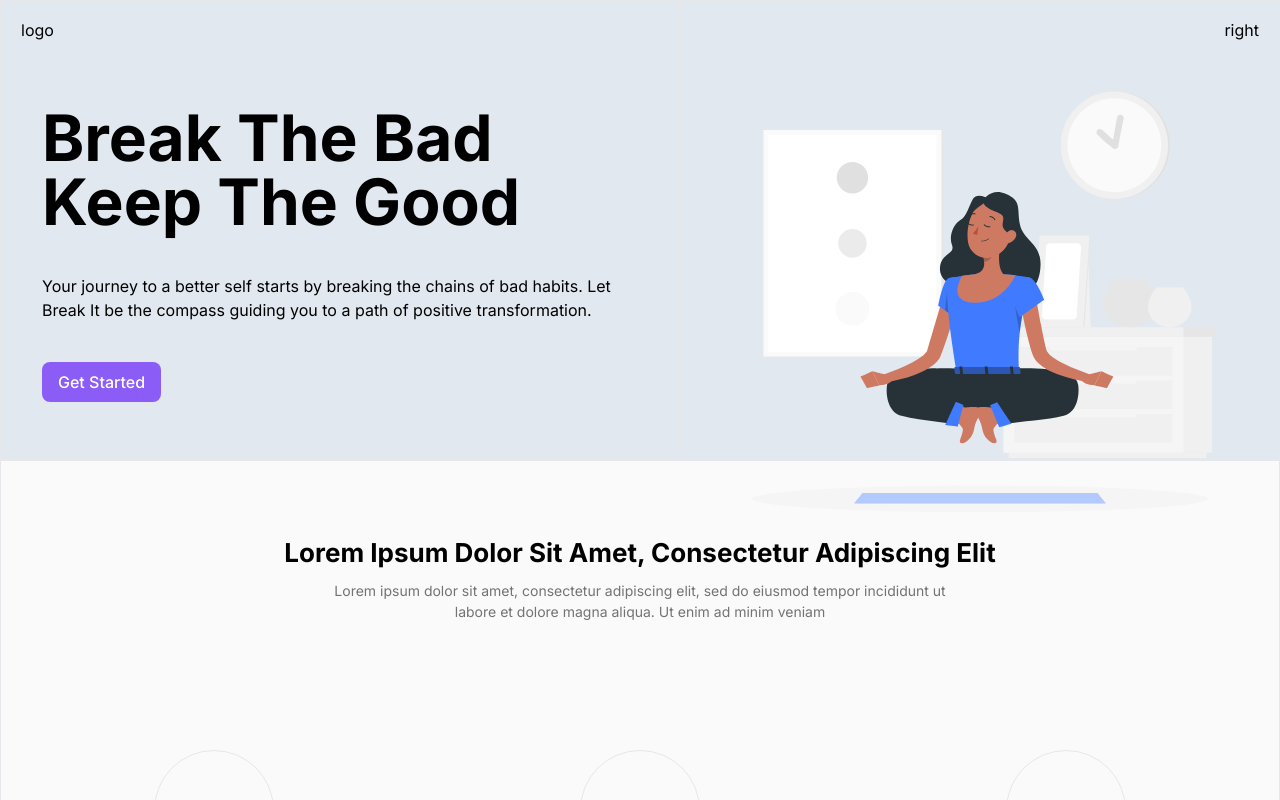
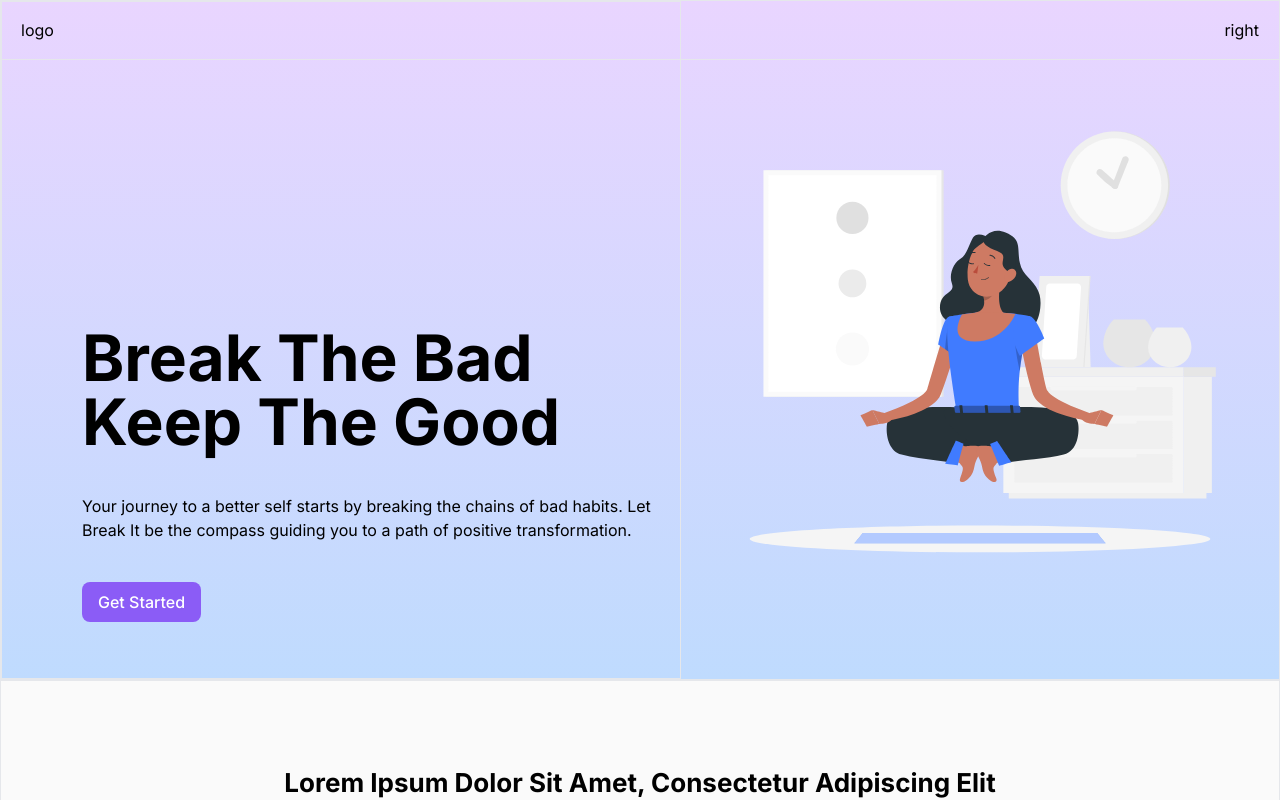
Before and after one commit to plode-v/habit-breaker, a Next.js app: page / in a window 1280 px wide. Shown: the top 800 px of the page. Built offline with nearby package versions, Linux system fonts and the light colour scheme; a web font is replaced by a local one.

Commit message:
update section sizing

```diff
--- a/src/components/landing-page/Features.tsx
+++ b/src/components/landing-page/Features.tsx
@@ -3,7 +3,7 @@ import FeatureComponent from './FeatureComponent'
 
 const Features = () => {
   return (
-    <div className='3xl:h-[50vh] h-[80vh] border flex flex-col items-center pb-10 pt-5 bg-neutral-50'>
+    <div className='h-[700px] border flex flex-col items-center pb-10 pt-5 bg-neutral-50'>
         <div className='h-1/2 w-full flex flex-col justify-center items-center'>
             <h1 className='text-[26px] font-[700] capitalize pb-2'>Lorem ipsum dolor sit amet, consectetur adipiscing elit</h1>
             <p className='text-[14px] text-neutral-500 w-1/2 text-center'>Lorem ipsum dolor sit amet, consectetur adipiscing elit, sed do eiusmod tempor incididunt ut labore et dolore magna aliqua. Ut enim ad minim veniam</p>
--- a/src/components/landing-page/HeroBanner.tsx
+++ b/src/components/landing-page/HeroBanner.tsx
@@ -6,8 +6,8 @@ import meditationAnimation from "../../public/meditationAnimation.json"
 
 const HeroBanner = () => {
   return (
-    <div className='xl:h-[calc(50vh+60px)] h-[calc(70vh+60px)] w-full border flex bg-slate-200'>
-        <div className='border flex-1 flex-col flex items-start justify-end px-10 pb-14'>
+    <div className='h-[680px] w-full border flex bg-gradient-to-b from-purple-200 to-blue-200'>
+        <div className='border flex-1 flex-col flex items-start justify-end pl-20 pb-14'>
             <div className='block font-[700] text-[64px] leading-none capitalize mb-10'>
                 <h1>break the bad</h1>
                 <h1>keep the good</h1>
@@ -17,8 +17,8 @@ const HeroBanner = () => {
             </div>
             <Button variant="heroBanner">get started</Button>
         </div>
-        <div className='flex-1'>
-            <Lottie animationData={meditationAnimation} />
+        <div className='flex-1 flex items-center justify-center'>
+            <Lottie animationData={meditationAnimation} className='h-[90%]' />
         </div>
     </div>
   )
```
